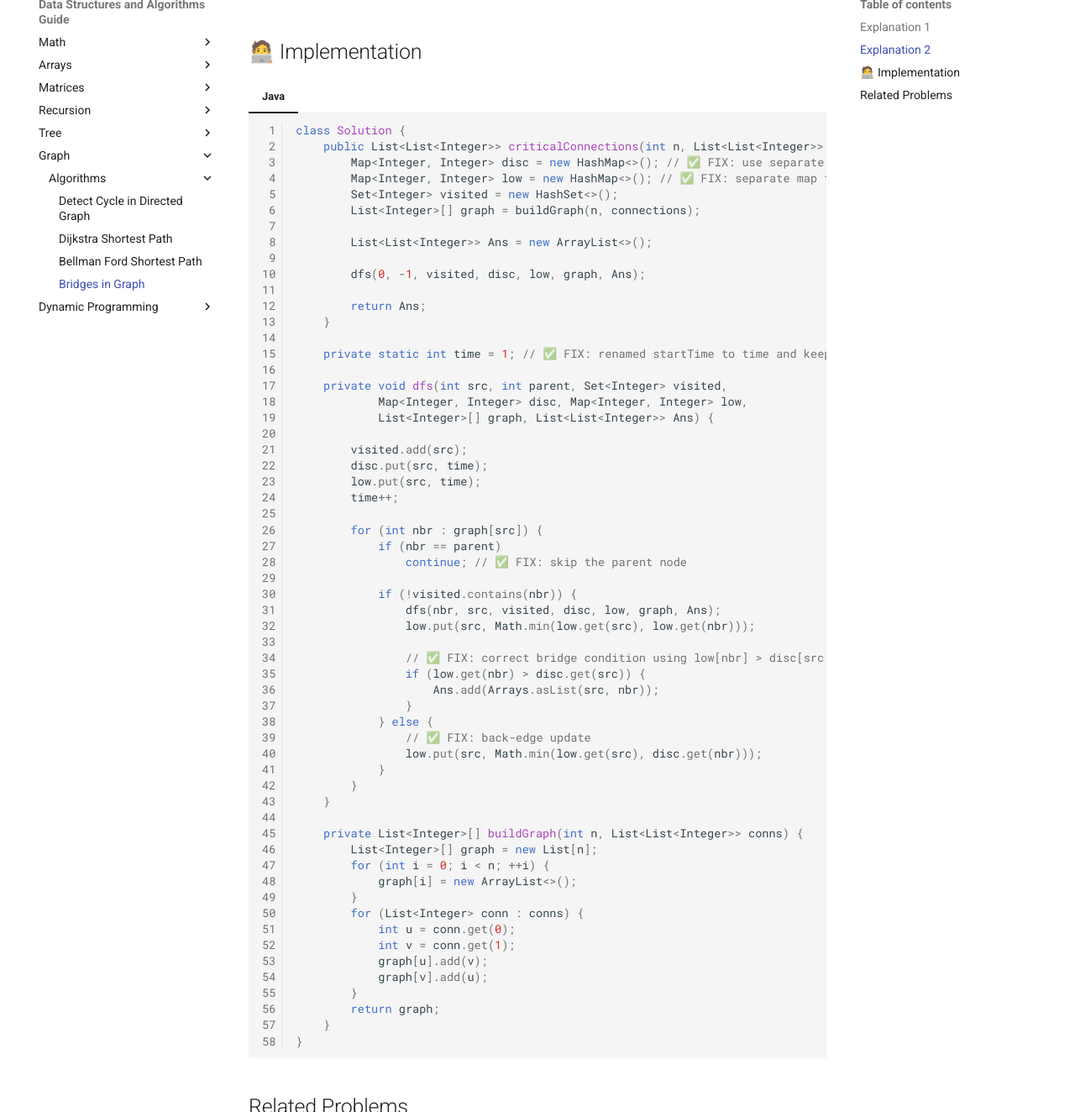
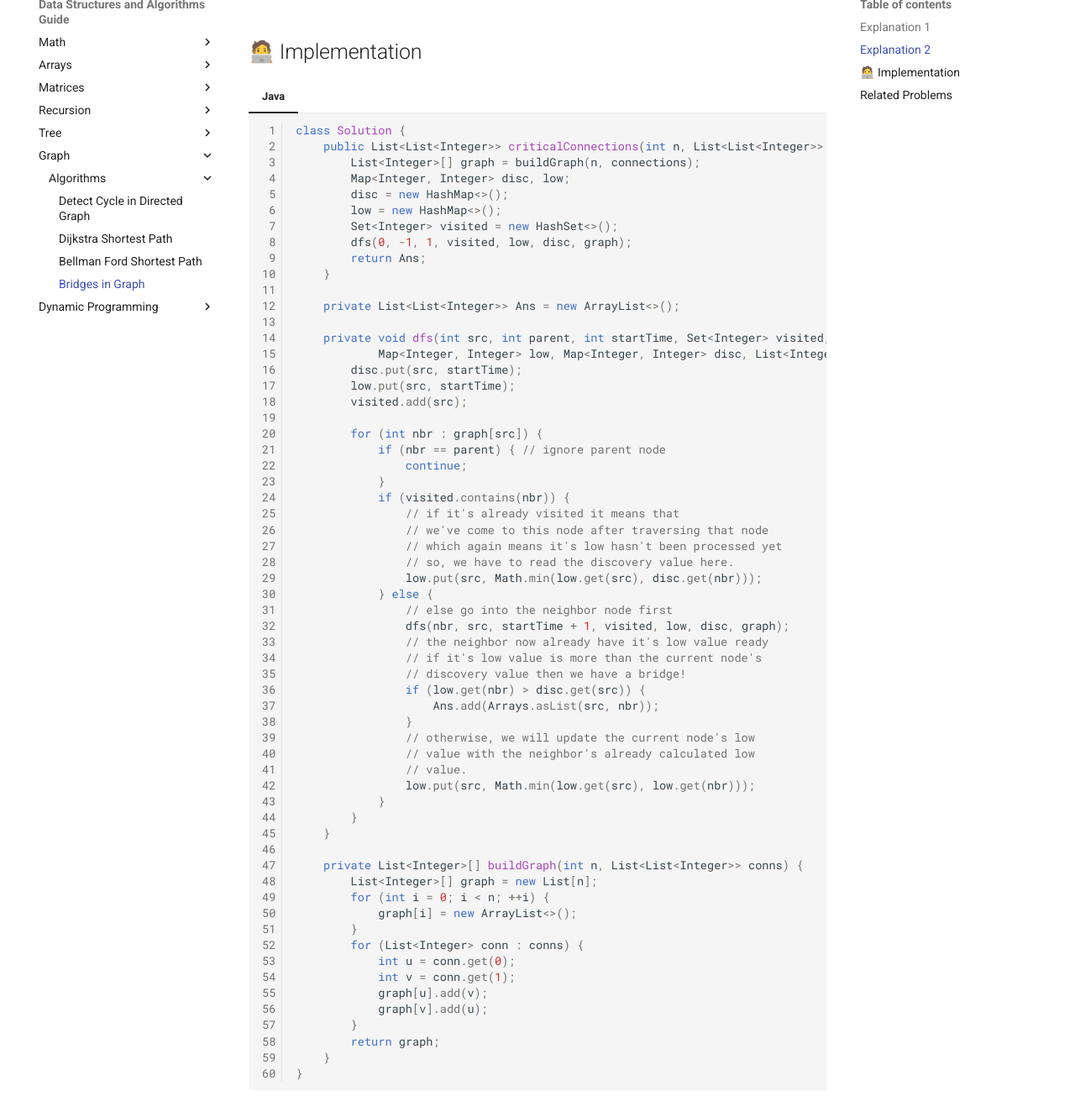
Before and after one commit to amritpandey23/dsa-guide, an MkDocs documentation site: the page built from docs/graph/algorithms/bridges_in_graph.md, in a window 1280 px wide and 1400 px high, scrolled down 1087 px, cut to the strip 76-1400 px from the top of the window. Shown: the whole strip at 84% size. Built offline with MkDocs 1.6.1 and Material for MkDocs 9.7.7, drawn with Linux system fonts in a browser that asks for light colours.

Commit message:
Update: Tarjan's algorithm code

````diff
--- a/docs/graph/algorithms/bridges_in_graph.md
+++ b/docs/graph/algorithms/bridges_in_graph.md
@@ -20,63 +20,65 @@ We will use Tarjan's algorithm to find out the bridges in a graph.
 
     ```java linenums="1"
     class Solution {
-		public List<List<Integer>> criticalConnections(int n, List<List<Integer>> connections) {
-			Map<Integer, Integer> disc = new HashMap<>(); // ✅ FIX: use separate map for discovery time
-			Map<Integer, Integer> low = new HashMap<>(); // ✅ FIX: separate map for low values
-			Set<Integer> visited = new HashSet<>();
-			List<Integer>[] graph = buildGraph(n, connections);
+        public List<List<Integer>> criticalConnections(int n, List<List<Integer>> connections) {
+            List<Integer>[] graph = buildGraph(n, connections);
+            Map<Integer, Integer> disc, low;
+            disc = new HashMap<>();
+            low = new HashMap<>();
+            Set<Integer> visited = new HashSet<>();
+            dfs(0, -1, 1, visited, low, disc, graph);
+            return Ans;
+        }
 
-			List<List<Integer>> Ans = new ArrayList<>();
+        private List<List<Integer>> Ans = new ArrayList<>();
 
-			dfs(0, -1, visited, disc, low, graph, Ans);
+        private void dfs(int src, int parent, int startTime, Set<Integer> visited,
+                Map<Integer, Integer> low, Map<Integer, Integer> disc, List<Integer>[] graph) {
+            disc.put(src, startTime);
+            low.put(src, startTime);
+            visited.add(src);
 
-			return Ans;
-		}
+            for (int nbr : graph[src]) {
+                if (nbr == parent) { // ignore parent node
+                    continue;
+                }
+                if (visited.contains(nbr)) {
+                    // if it's already visited it means that
+                    // we've come to this node after traversing that node
+                    // which again means it's low hasn't been processed yet
+                    // so, we have to read the discovery value here.
+                    low.put(src, Math.min(low.get(src), disc.get(nbr)));
+                } else {
+                    // else go into the neighbor node first
+                    dfs(nbr, src, startTime + 1, visited, low, disc, graph);
+                    // the neighbor now already have it's low value ready
+                    // if it's low value is more than the current node's
+                    // discovery value then we have a bridge!
+                    if (low.get(nbr) > disc.get(src)) {
+                        Ans.add(Arrays.asList(src, nbr));
+                    }
+                    // otherwise, we will update the current node's low
+                    // value with the neighbor's already calculated low
+                    // value.
+                    low.put(src, Math.min(low.get(src), low.get(nbr)));
+                }
+            }
+        }
 
-		private static int time = 1; // ✅ FIX: renamed startTime to time and keep it resettable
-
-		private void dfs(int src, int parent, Set<Integer> visited,
-				Map<Integer, Integer> disc, Map<Integer, Integer> low,
-				List<Integer>[] graph, List<List<Integer>> Ans) {
-
-			visited.add(src);
-			disc.put(src, time);
-			low.put(src, time);
-			time++;
-
-			for (int nbr : graph[src]) {
-				if (nbr == parent)
-					continue; // ✅ FIX: skip the parent node
-
-				if (!visited.contains(nbr)) {
-					dfs(nbr, src, visited, disc, low, graph, Ans);
-					low.put(src, Math.min(low.get(src), low.get(nbr)));
-
-					// ✅ FIX: correct bridge condition using low[nbr] > disc[src]
-					if (low.get(nbr) > disc.get(src)) {
-						Ans.add(Arrays.asList(src, nbr));
-					}
-				} else {
-					// ✅ FIX: back-edge update
-					low.put(src, Math.min(low.get(src), disc.get(nbr)));
-				}
-			}
-		}
-
-		private List<Integer>[] buildGraph(int n, List<List<Integer>> conns) {
-			List<Integer>[] graph = new List[n];
-			for (int i = 0; i < n; ++i) {
-				graph[i] = new ArrayList<>();
-			}
-			for (List<Integer> conn : conns) {
-				int u = conn.get(0);
-				int v = conn.get(1);
-				graph[u].add(v);
-				graph[v].add(u);
-			}
-			return graph;
-		}
-	}
+        private List<Integer>[] buildGraph(int n, List<List<Integer>> conns) {
+            List<Integer>[] graph = new List[n];
+            for (int i = 0; i < n; ++i) {
+                graph[i] = new ArrayList<>();
+            }
+            for (List<Integer> conn : conns) {
+                int u = conn.get(0);
+                int v = conn.get(1);
+                graph[u].add(v);
+                graph[v].add(u);
+            }
+            return graph;
+        }
+    }
 	```
 
 ## Related Problems
````
